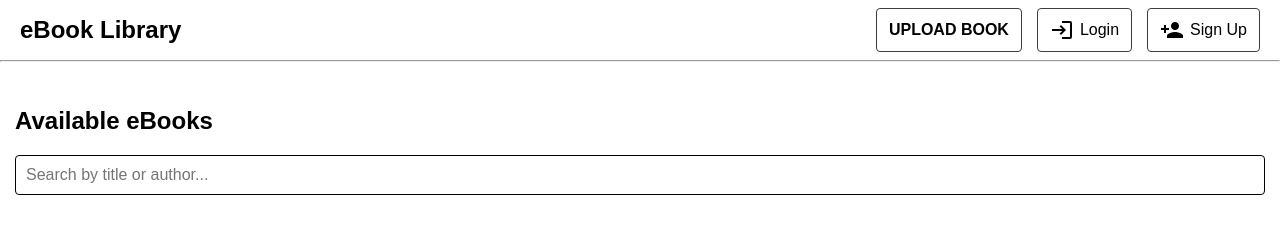
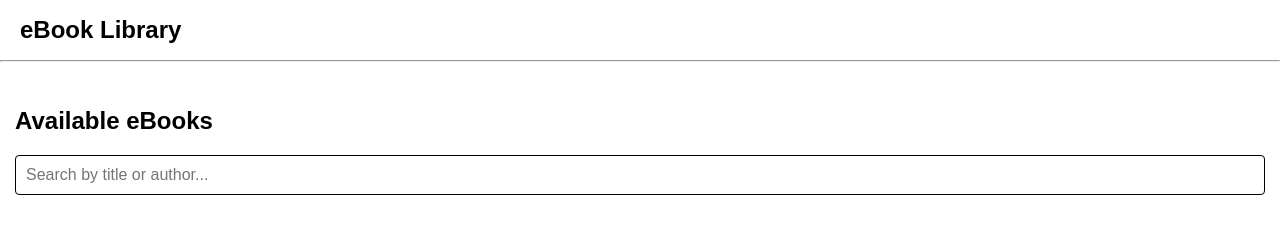
Before and after one commit to Akashj-aj/eBOOK, a website: page index.html in a window 1280 px wide. Drawn offline with nearby package versions, Linux system fonts and the light colour scheme; a web font is replaced by a local one.

Commit message:
Update index.html

```diff
--- a/index.html
+++ b/index.html
@@ -12,13 +12,11 @@
   <header>
     <nav class="navbar">
       <a href="index.html" class="nav-logo">eBook Library</a>
-      <div class="nav-links">
+     <div class="nav-links">
         <span id="upload-link" style="display: none;">
-          <a href="upload.html" class="nav-item"></span><b>UPLOAD BOOK</b></a>
+          <a href="upload.html" class="nav-item"><b>UPLOAD BOOK</b></a>
         </span>
-        <a href="welcome.html" id="logout-button" class="nav-item" style="display:none;"></span><B>LOGOUT</B></a>
-        <a href="login.html" id="login-link" class="nav-item"><span class="material-icons">login</span>Login</a>
-        <a href="signup.html" id="signup-link" class="nav-item"><span class="material-icons">person_add</span>Sign Up</a>
+        <a href="welcome.html" id="logout-button" class="nav-item" style="display:none;"><b>LOGOUT</b></a>
       </div>
     </nav>
     <HR>
```
